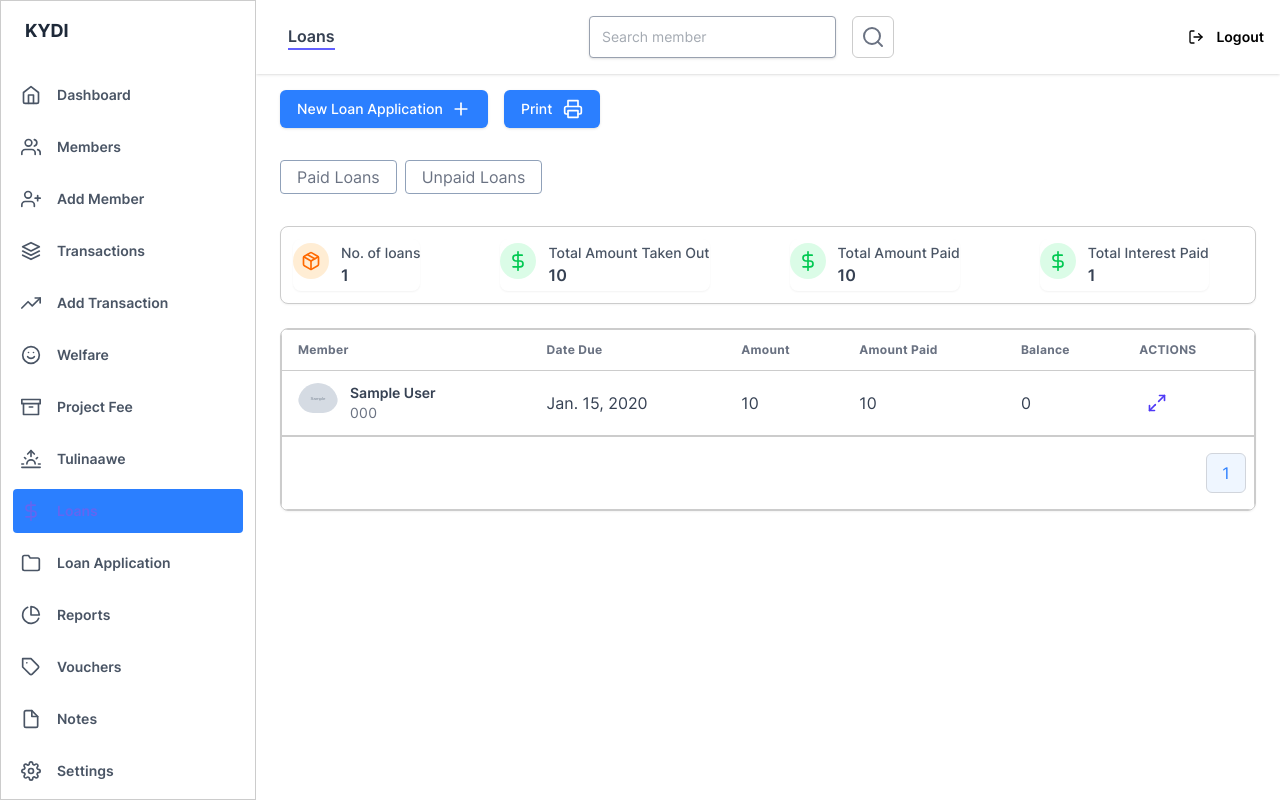
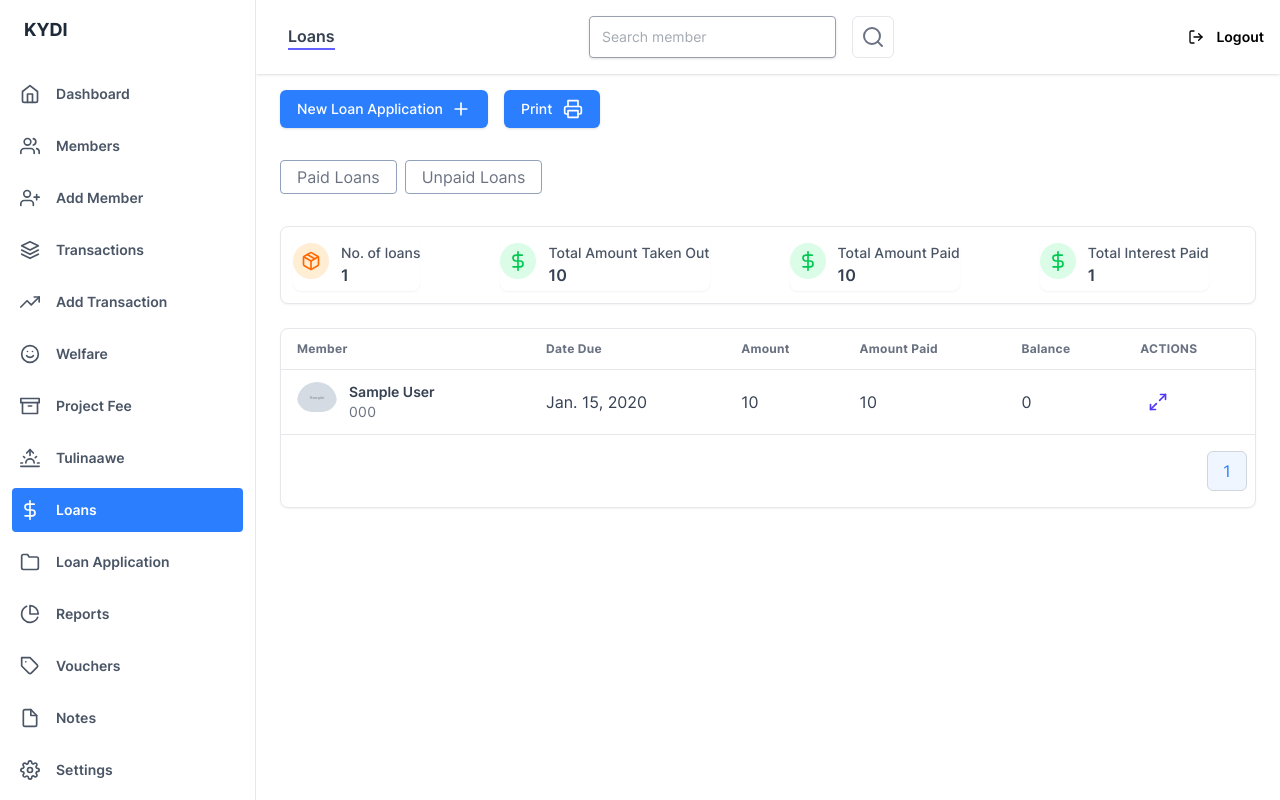
Before and after one commit to amosseka/sacco-app, a Django app: page /loans/ in a window 1280 px wide. Run offline with Django 3.2, Linux system fonts and the light colour scheme; tables that the repository leaves empty hold one stand-in row (values such as "Sample post"); grey boxes marked "Sample" are stand-in pictures; some libraries are stand-ins or nearby versions.

Commit message:
Correcting some styles

```diff
--- a/assets/stylesheets/output.css
+++ b/assets/stylesheets/output.css
@@ -2254,13 +2254,17 @@
     }
   }
 }
+@layer utilities {
+  .active-link {
+    color: var(--color-white);
+  }
+}
 @layer base {
   * {
     font-family: Inter;
   }
   .border, .border-r, .border-b, .border-l, .border-t {
-    border-width: 1px;
-    border-color: #ccc;
+    border-color: #e5e7eb;
   }
   ::-webkit-scrollbar {
     width: 4px;
@@ -2440,7 +2444,7 @@
     border-radius: 0.25rem;
     background-color: var(--color-blue-500);
     --tw-text-opacity: 1;
-    color: rgb(99 102 241 / var(--tw-text-opacity)) !important;
+    color: white !important;
   }
   .active-link ~ span {
     display: block !important;
```
Also changed, not shown: assets/stylesheets/index.css (+8 -5 lines).
